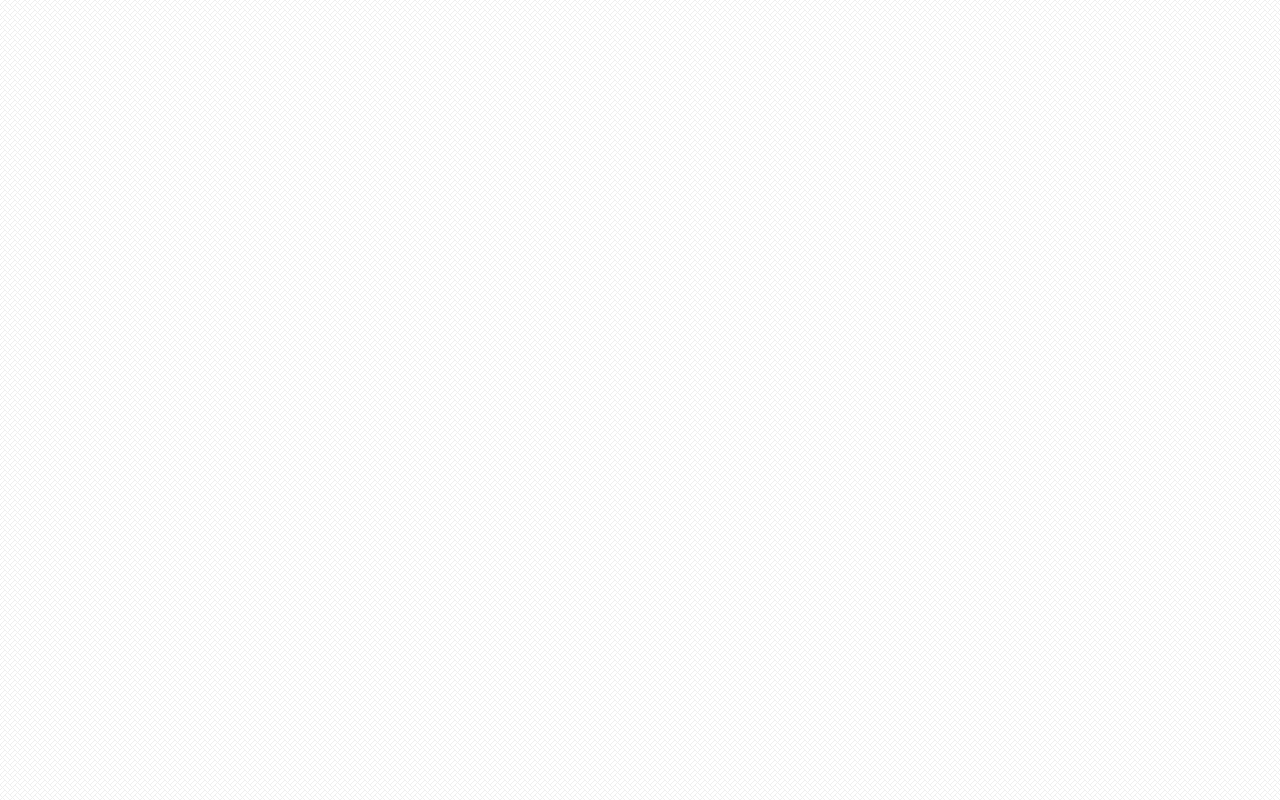
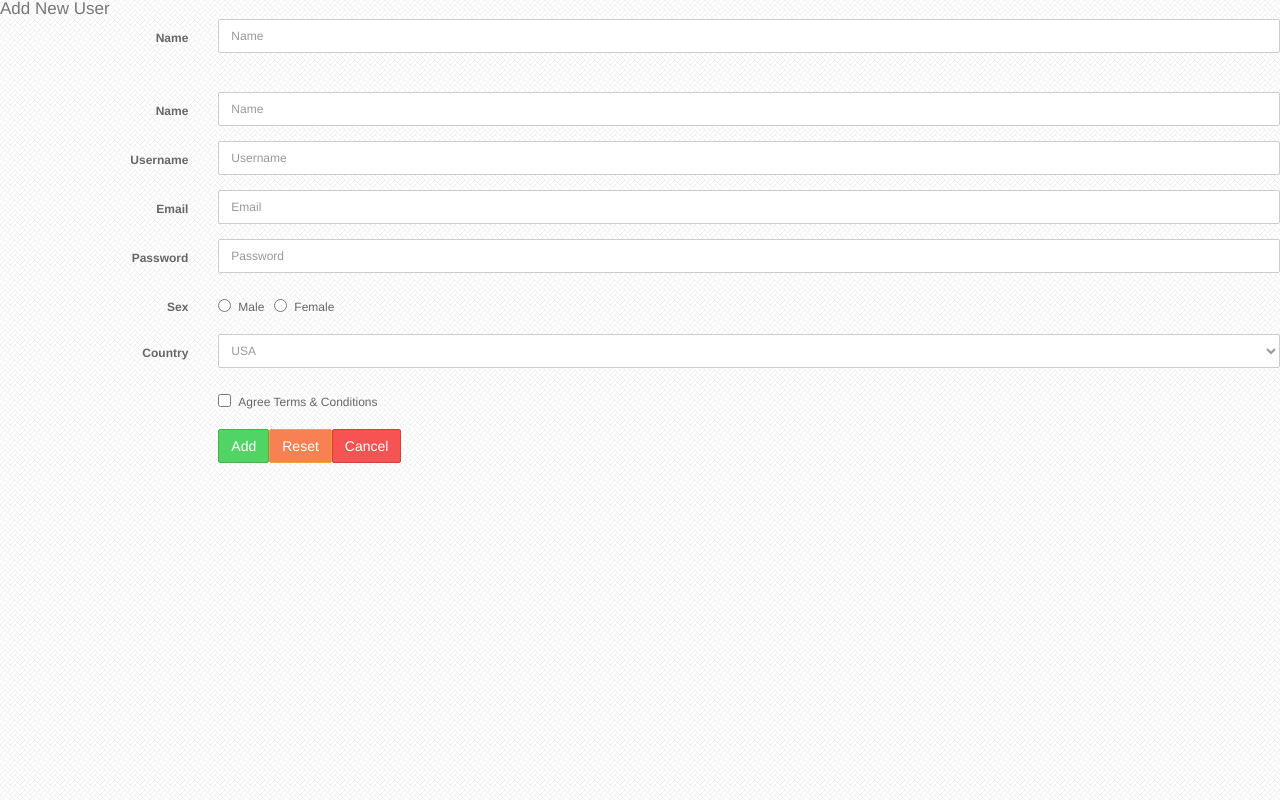
Before and after one commit to MaximSemenov/angular-5-admin, an Angular app: page /users/add-new-user in a window 1280 px wide. Before the commit this address led to /. Built offline with nearby package versions, Linux system fonts and the light colour scheme.

Commit message:
Reactive forms for the Add New User Component

```diff
--- a/src/app/admin/side-navigation/side-navigation.component.html
+++ b/src/app/admin/side-navigation/side-navigation.component.html
@@ -31,11 +31,7 @@
             <a [routerLink]="link.routerLink"
              routerLinkActive="active"
              (click)="link.hasSubMenu && toggleSubMenu(link)">
-             <!--[appMyDirective]="link" -->
-<!-- (click)="link.hasSubMenu ? toggleSubMenu(link) : closeSubMenus()" -->
               <i [ngClass]="['fa', iconClasses[link.key]]"></i> {{link.title}}
-              <!-- <span [ngClass]="spanClasses[link.key]"></span> -->
-
               <span *ngIf="link.hasSubMenu" [@caret]='link.isSubMenuShown' class="fa nav-caret" [ngClass]="{'fa-caret-down': !link.isSubMenuShown, 'fa-caret-up': link.isSubMenuShown}"></span>
 
             </a>
--- a/src/app/users/add-new-user/add-new-user.component.html
+++ b/src/app/users/add-new-user/add-new-user.component.html
@@ -1,6 +1,18 @@
 <div class="tab-pane fade active in" id="addnew">
     <h4>Add New User</h4>
 
+    <form [formGroup]="newUserControl"  class="form-horizontal" role="form">
+
+        <!-- <div class="form-group" formArrayName="newUser" *ngFor="let input of newUserControl.controls.newUser.controls"> -->
+        <div class="form-group" formArrayName="newUser">
+            <label for="name" class="col-md-2 control-label">Name</label>
+            <div class="col-md-10">
+              <input type="text" class="form-control" id="name" placeholder="Name">
+            </div>
+          </div>
+
+    </form>
+<br>
     <form class="form-horizontal" role="form">
 
       <div class="form-group">
@@ -48,10 +60,10 @@
         <div class="col-md-10">
           <select class="form-control">
             <option>USA</option>
-            <option>India</option>
+            <option>Denmark</option>
             <option>Canada</option>
-            <option>South Africa</option>
-            <option>Pakistan</option>
+            <option>Morocco</option>
+            <option>Spain</option>
           </select>
         </div>
       </div>
@@ -68,8 +80,9 @@
 
       <div class="form-group">
         <div class="col-md-offset-2 col-md-10">
-          <button type="submit" class="btn btn-info">Add</button>
-          <button type="reset" class="btn btn-default">Reset</button>
+          <button type="submit" class="btn btn-success">Add</button>
+          <button type="reset" class="btn btn-warning">Reset</button>
+          <button type="reset" class="btn btn-danger">Cancel</button>
         </div>
       </div>
     </form>
--- a/src/app/users/add-new-user/add-new-user.component.ts
+++ b/src/app/users/add-new-user/add-new-user.component.ts
@@ -1,4 +1,5 @@
 import { Component, OnInit } from '@angular/core';
+import { FormControl, FormGroup, FormArray } from '@angular/forms';
 
 @Component({
   selector: 'app-add-new-user',
@@ -7,9 +8,23 @@
 })
 export class AddNewUserComponent implements OnInit {
 
+  public newUserControl: FormGroup;
+
   constructor() { }
 
   ngOnInit() {
+
+    this.newUserControl = new FormGroup({
+      newUser: new FormArray([
+        new FormControl('Name'),
+        new FormControl('UserName'),
+        new FormControl('Email'),
+        new FormControl('Password'),
+        new FormControl('Country')
+      ])
+    });
+
+
   }
 
 }
--- a/src/app/users/pagination/pagination.component.css
+++ b/src/app/users/pagination/pagination.component.css
@@ -1,4 +1,4 @@
-/* .active {
-    background-color: #f75353;
-    color: #fff;
-} */
+.active {
+    background-color: #32c8de !important;
+    color: #fff !important;
+}
--- a/src/app/users/pagination/pagination.component.html
+++ b/src/app/users/pagination/pagination.component.html
@@ -4,7 +4,6 @@
     </li>
     <li *ngFor='let page of pages'>
 
-      <!-- <a routerLink="/users" [queryParams]="{page: page}" routerLinkActive="active">{{page}}</a> -->
       <a routerLink="/users" [queryParams]="{page: page}" routerLinkActive="active">{{page}}</a>
     </li>
 
--- a/src/app/users/pagination/pagination.component.ts
+++ b/src/app/users/pagination/pagination.component.ts
@@ -20,6 +20,7 @@
 
     if (!changes['quantityOfUsers'].isFirstChange()) {
       const lastPage = Math.ceil(this.quantityOfUsers / 10);
+
       this.pages = Array.from(Array(lastPage + 1).keys()).slice(1);
     }
 
--- a/src/app/users/users.component.html
+++ b/src/app/users/users.component.html
@@ -33,7 +33,7 @@
 
         </li>
         <li>
-          <a routerLink="/add-new-user" class="br-green" data-toggle="tab">
+          <a routerLink="/users/add-new-user" class="br-green" data-toggle="tab">
             <i class="fa fa-plus green"></i> Add New</a>
         </li>
 
@@ -41,7 +41,7 @@
 
       <div class="tab-content">
         <div class="tab-pane fade active in" id="ausers">
-
+          <router-outlet></router-outlet>
           <app-users-list [users]="users"></app-users-list>
           <app-pagination [quantityOfUsers]='users?.length'></app-pagination>
 
--- a/src/app/users/users.component.ts
+++ b/src/app/users/users.component.ts
@@ -27,12 +27,6 @@
   public users: User[];
   public isSearchBarShown: boolean = false;
   public filteredUsers;
-  public pagination;
-  public pageLinks;
-  public totalPages;
-  public startPage;
-  public endPage;
-  public currentPage;
   public searchControl = new FormControl('');
 
   constructor(private usersService: UsersService) { }
--- a/src/app/users/users.module.ts
+++ b/src/app/users/users.module.ts
@@ -14,7 +14,9 @@
 const routes: Routes = [
 
 
- /// { path: 'users/:userId', component: UsersListComponent }
+//  / { path: 'users/:userId', component: UsersListComponent }
+{ path: 'users/add-new-user', component: AddNewUserComponent }
+
 
 
 ];
```
Also changed, not shown: 5 other files (tests, documents, lock files or other folders).
